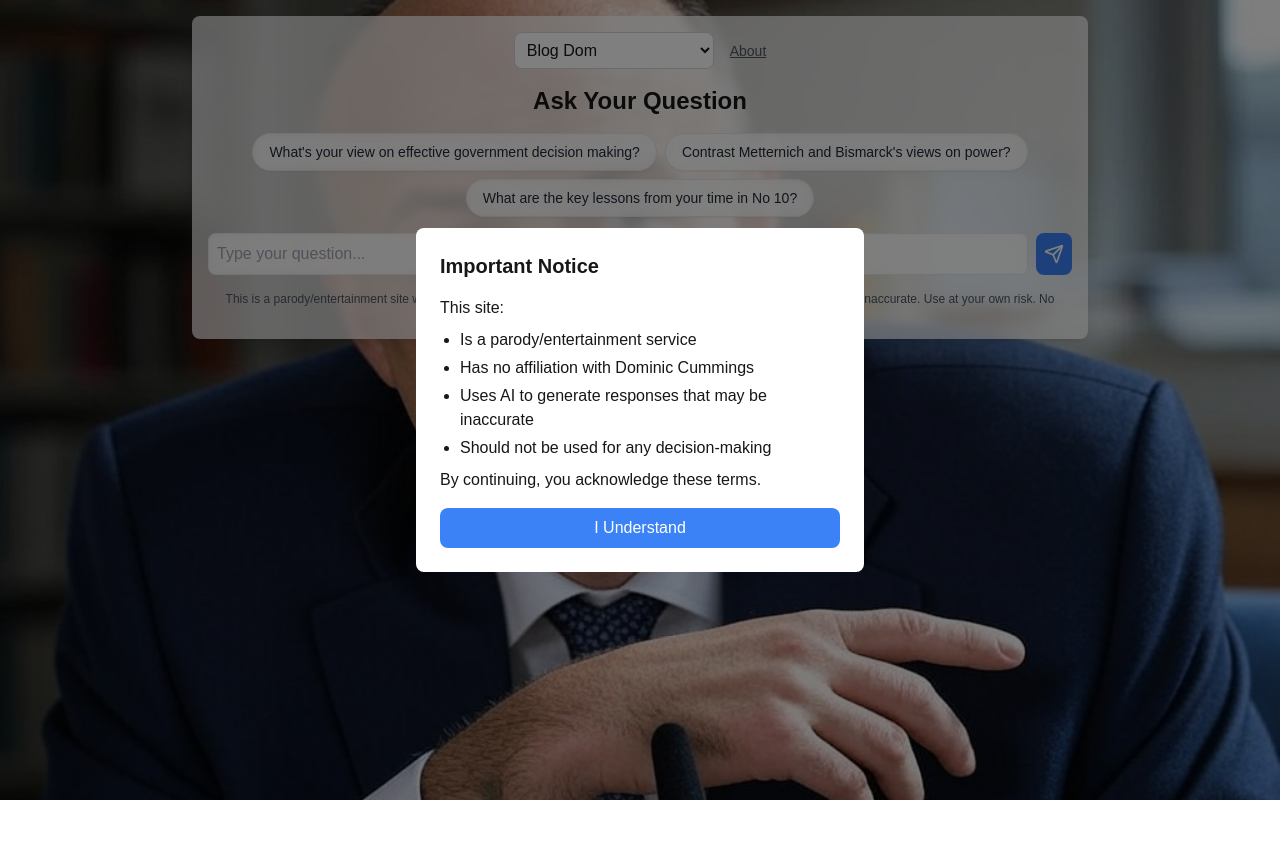
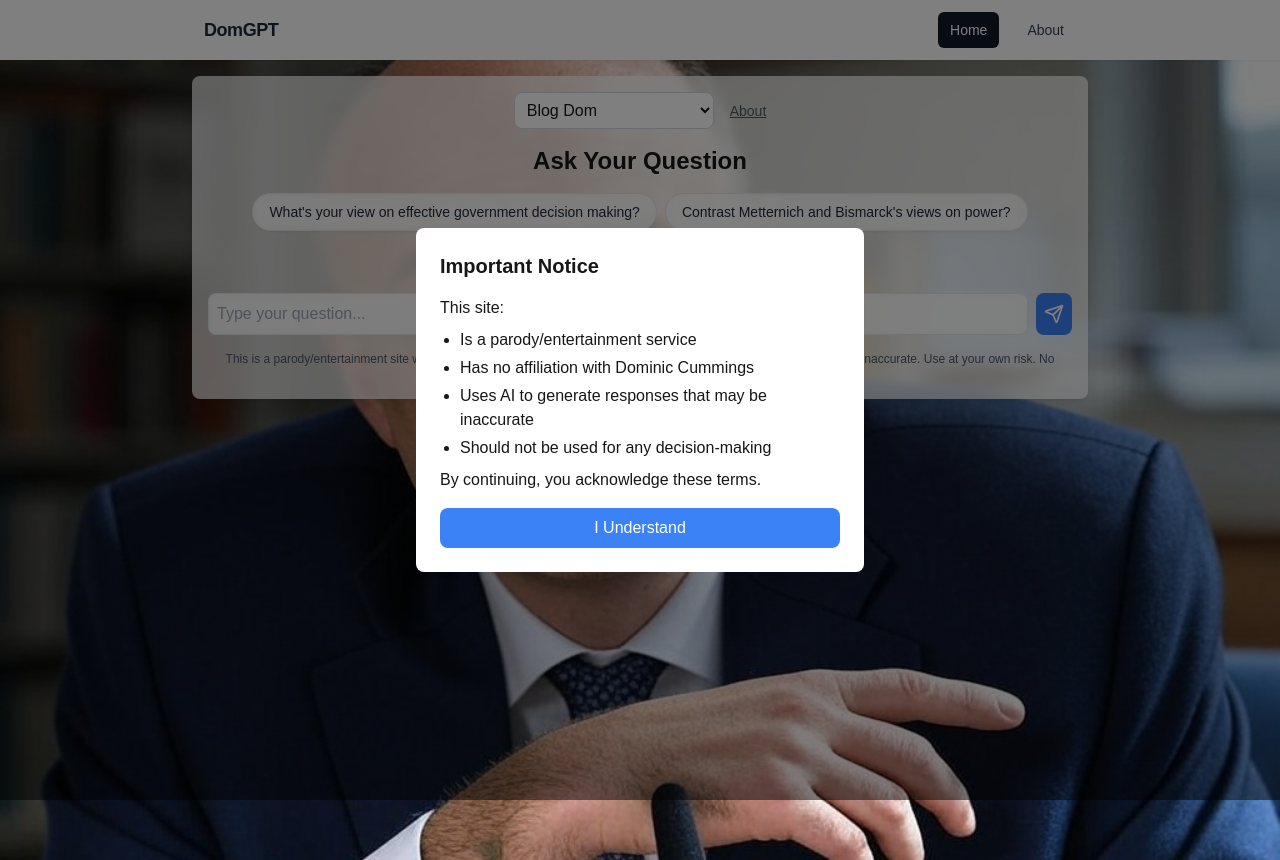
Before and after one commit to williamgki/domgptfrontend, a Next.js app: page / in a window 1280 px wide. Before the commit the page ends 800 px from the top, so only its background shows below. Built offline with nearby package versions, Linux system fonts and the light colour scheme.

Commit message:
Add top navbar for navigation between Home and About

```diff
--- a/app/layout.js
+++ b/app/layout.js
@@ -1,7 +1,7 @@
 import localFont from "next/font/local";
 import "./globals.css";
+import { NavBar } from "../components/NavBar";
 
-// Load custom fonts
 const geistSans = localFont({
   src: "./fonts/GeistVF.woff",
   variable: "--font-geist-sans",
@@ -14,7 +14,6 @@ const geistMono = localFont({
   weight: "100 900",
 });
 
-// Metadata used by <head>
 export const metadata = {
   title: "DomGPT",
   description: "Ask Dominic Cummings anything",
@@ -29,6 +28,7 @@ export default function RootLayout({ children }) {
         <meta name="description" content="Ask Dominic Cummings anything" />
       </head>
       <body className={`${geistSans.variable} ${geistMono.variable} antialiased`}>
+        <NavBar />
         {children}
       </body>
     </html>
--- /dev/null
+++ b/components/NavBar.jsx
@@ -0,0 +1,33 @@
+"use client";
+
+import Link from "next/link";
+import { usePathname } from "next/navigation";
+
+export const NavBar = () => {
+  const pathname = usePathname();
+
+  const linkStyle = (href) =>
+    `px-3 py-2 rounded-md text-sm font-medium ${
+      pathname === href
+        ? "bg-gray-900 text-white"
+        : "text-gray-700 hover:bg-gray-100 hover:text-black"
+    }`;
+
+  return (
+    <nav className="w-full bg-white/80 backdrop-blur-sm shadow-sm sticky top-0 z-50">
+      <div className="max-w-4xl mx-auto flex items-center justify-between p-3">
+        <div className="text-lg font-bold tracking-tight text-gray-800">
+          DomGPT
+        </div>
+        <div className="flex space-x-4">
+          <Link href="/" className={linkStyle("/")}>
+            Home
+          </Link>
+          <Link href="/about" className={linkStyle("/about")}>
+            About
+          </Link>
+        </div>
+      </div>
+    </nav>
+  );
+};
```
